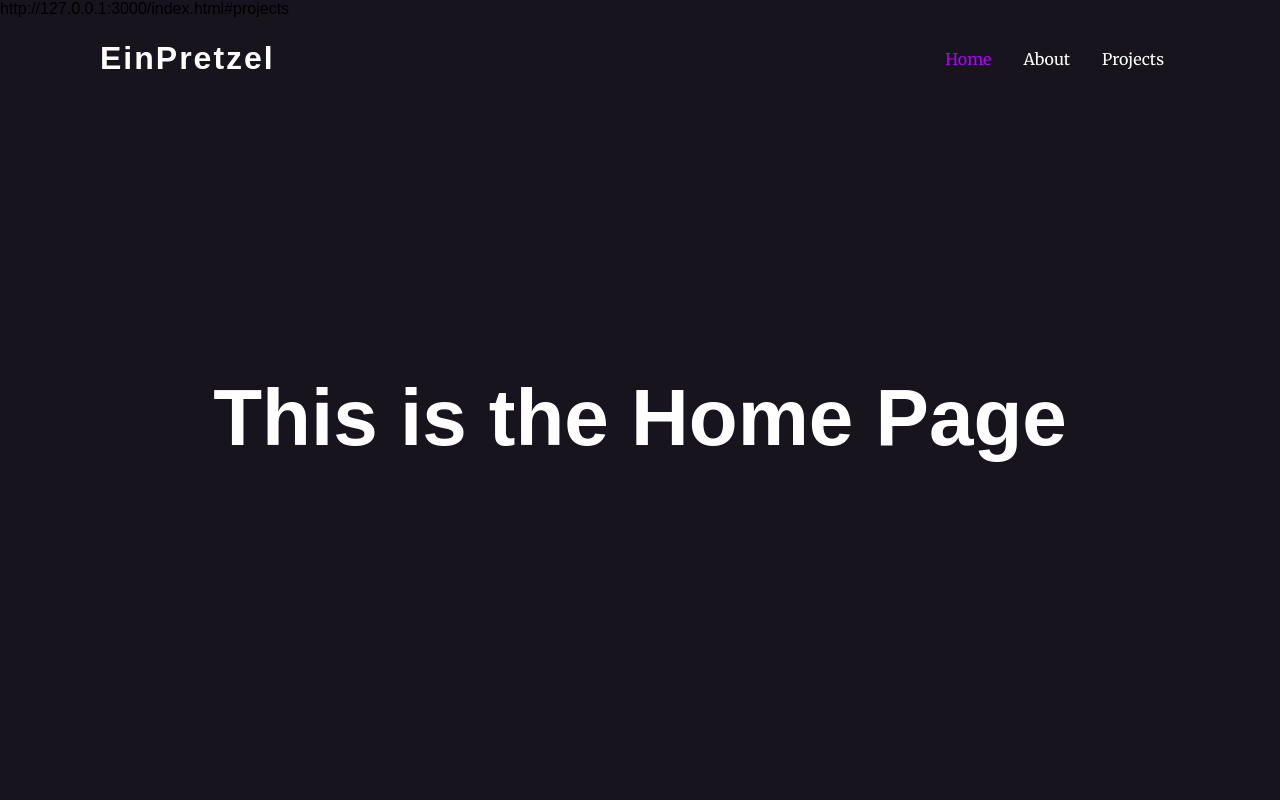
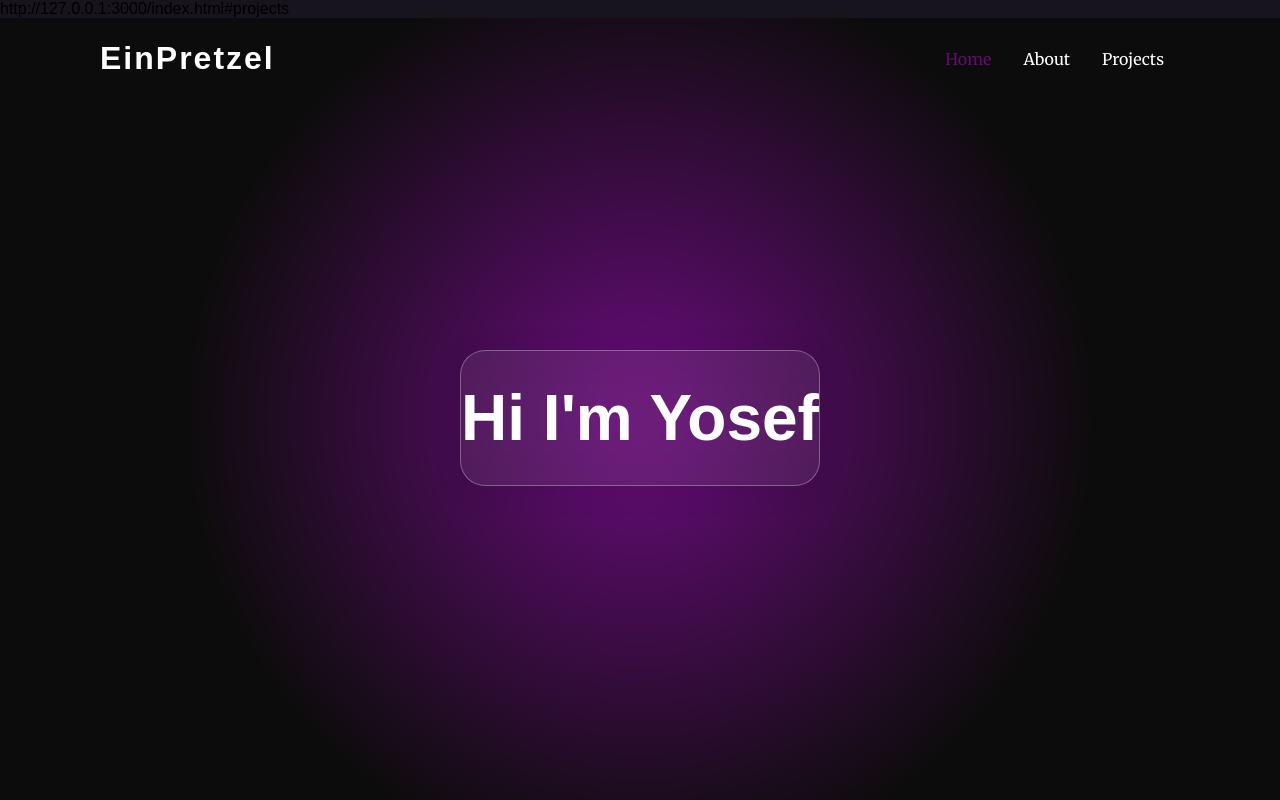
Before and after one commit to EinPretzel/einPretzel.github.io, a website: page index.html in a window 1280 px wide. Shown: the top 800 px of the page. Drawn offline with nearby package versions, Linux system fonts and the light colour scheme; a web font is replaced by a local one.

Commit message:
Gkassmorphism

```diff
--- a/src/pages/home.html
+++ b/src/pages/home.html
@@ -6,6 +6,8 @@
     <title>Document</title>
 </head>
 <body>
-    <h1>This is the Home Page</h1>
+    <main class="section-wrap">
+        <h1 class="section-title">Hi I'm Yosef</h1>
+    </main>
 </body>
 </html>
--- a/src/styles/styles.css
+++ b/src/styles/styles.css
@@ -58,7 +58,7 @@ body{
 }
 
 .navbar nav .nav-item:hover, .navbar .nav-item.active{
-    color: #ae00ff;
+    color: rgb(98, 12, 115);
 }
 
 .content{
@@ -67,19 +67,27 @@ body{
     align-items: center;
     min-height: 100vh;
     color: white;
-    background-color: #17141D;
+    background: rgba(13,12,12,1);
+    background: radial-gradient(circle, rgb(98, 12, 115) 5%, rgba(13, 12, 12, 1) 60%);
     font-size: 10rem;
 }
 
 .section-wrap{
     display: flex;
     flex-direction: column;
-    align-items: flex-start;
+    background: rgba(189, 181, 181, 0.1);
+    box-shadow: 0 4px 30px rgba(0, 0, 0, 0.1);
+    backdrop-filter: blur(20px);
+    -webkit-backdrop-filter: blur(20px);
+    border: 1px solid rgba(255, 255, 255, 0.3);
+    border-radius: 25px;
+    padding: 30px 0;
 }
 
 .section-title{
     font-size: 4rem;
     font-weight: 500px;
+    text-align: center;
     color: white;
 }
 /* Home */
@@ -135,11 +143,11 @@ h1{
 .card-list::-webkit-scrollbar-thumb {
     background: #201c29;
     border-radius: 10px;
-    box-shadow: inset 2px 2px 2px hsla(0,0%,100%,.25), inset -2px -2px 2px rgba(0,0,0,.25);
+    box-shadow: inset 2px 2px 2px hsla(0,0%,100%,.25), inset -2px -2px 2px rgba(73, 3, 80, 0.25);
 }
 
 .card-list::-webkit-scrollbar-track {
-    background: linear-gradient(90deg,#201c29,#201c29 1px,#17141d 0,#17141d);
+    background: #4d0d5e;
 }
 
 .card:focus-within~.card, .card:hover~.card {
```
